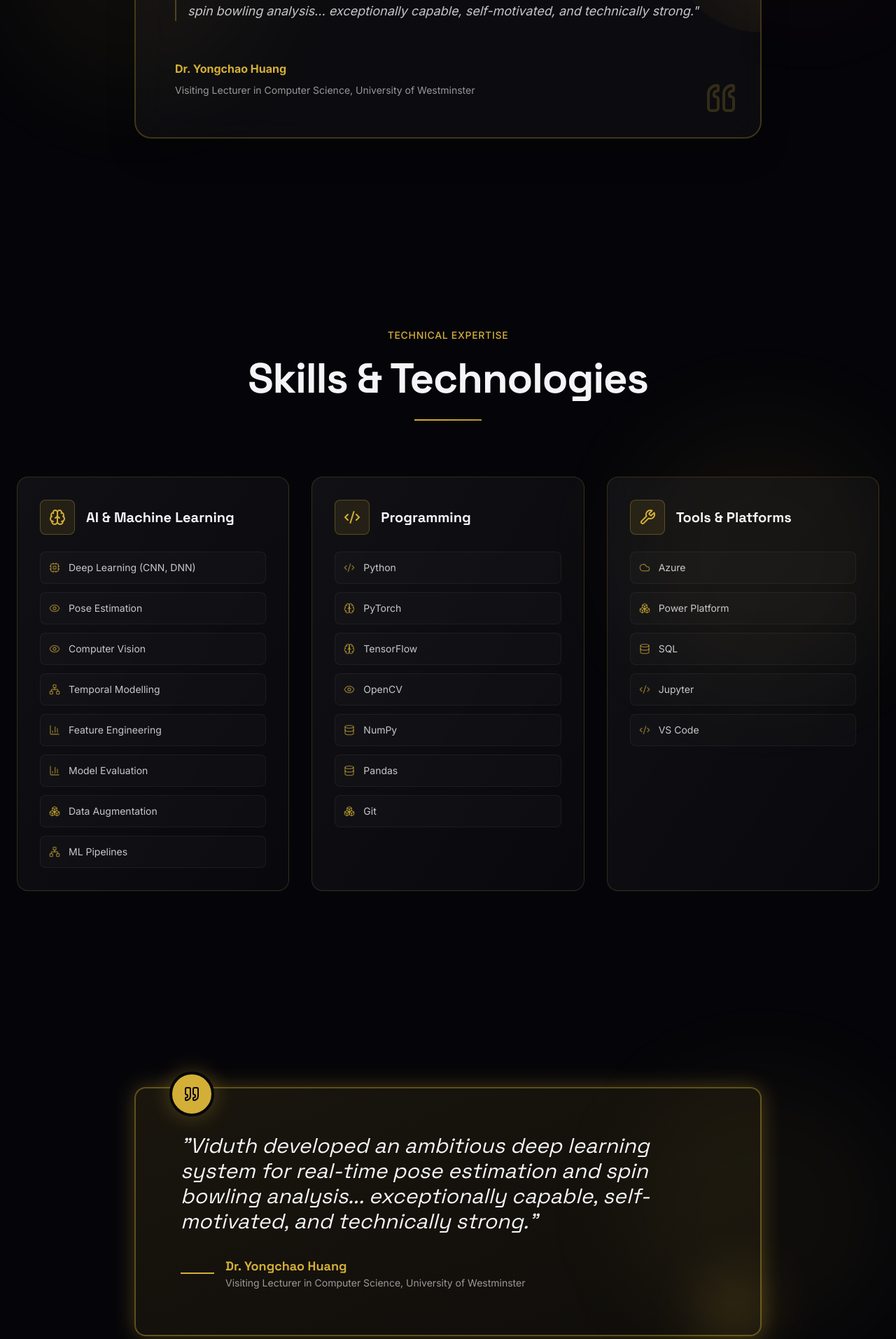
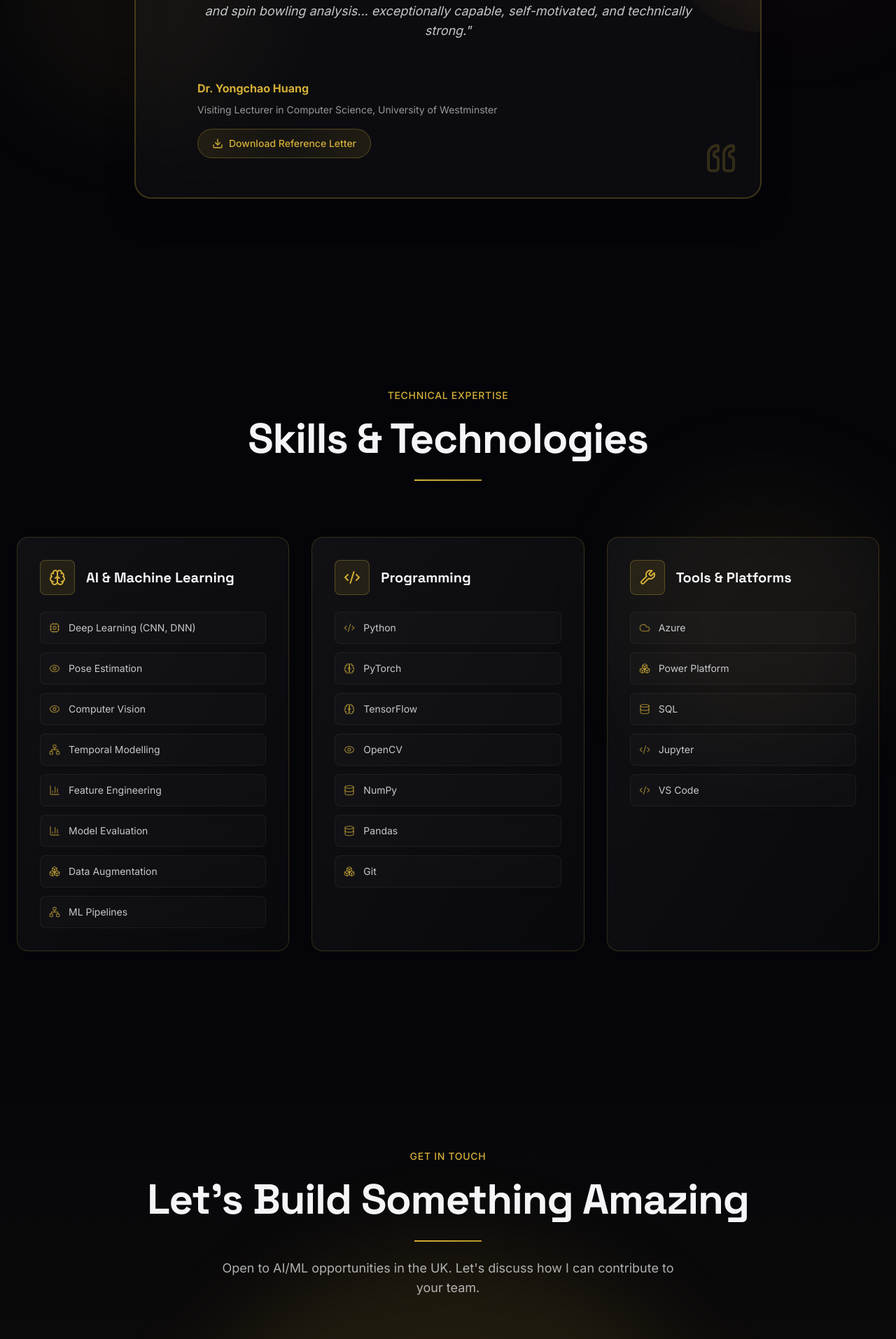
Before and after one commit to Lithira-Silva/ViduthIshara_Portfolio, a Next.js app: page / in a window 1280 px wide. Shown: the part 3547-5460 px from the top of the page at 70% size. Built offline with nearby package versions, Linux system fonts and the light colour scheme.

Commit message:
Refactor code structure for improved readability and maintainability

```diff
--- a/components/AcademicRecognition.tsx
+++ b/components/AcademicRecognition.tsx
@@ -1,7 +1,7 @@
 "use client";
 
 import { motion } from "framer-motion";
-import { Award, Quote, Sparkles } from "lucide-react";
+import { Award, Quote, Download } from "lucide-react";
 
 export default function AcademicRecognition() {
   return (
@@ -53,16 +53,28 @@ export default function AcademicRecognition() {
               {/* Decorative Corner Elements */}
               <div className="absolute top-0 right-0 w-32 h-32 bg-gradient-to-bl from-gold/10 to-transparent rounded-bl-full" />
 
-              <div className="relative space-y-8">
+              <div className="relative space-y-8 px-4 md:px-8">
                 {/* Quote */}
-                <blockquote className="text-base sm:text-lg text-foreground/80 leading-[1.8] italic pl-4 border-l-2 border-gold/30">
+                <blockquote className="text-base sm:text-lg text-foreground/80 leading-[1.8] italic text-center">
                   "Viduth developed an ambitious deep learning system for real-time pose estimation and spin bowling analysis... exceptionally capable, self-motivated, and technically strong."
                 </blockquote>
 
                 {/* Attribution */}
-                <div className="pt-6">
-                  <p className="font-bold text-gold text-base mb-2">Dr. Yongchao Huang</p>
-                  <p className="text-sm text-foreground/60 leading-relaxed">Visiting Lecturer in Computer Science, University of Westminster</p>
+                <div className="pt-6 space-y-4">
+                  <div>
+                    <p className="font-bold text-gold text-base mb-2">Dr. Yongchao Huang</p>
+                    <p className="text-sm text-foreground/60 leading-relaxed">Visiting Lecturer in Computer Science, University of Westminster</p>
+                  </div>
+
+                  {/* Download Button */}
+                  <a
+                    href="/pdf/Reference letter.pdf"
+                    download
+                    className="inline-flex items-center gap-2 px-5 py-2.5 rounded-full bg-gradient-to-r from-gold/10 via-gold/5 to-gold/10 border border-gold/30 hover:border-gold text-gold font-medium text-sm transition-all duration-300 hover:shadow-[0_4px_16px_rgba(212,175,55,0.2)] hover:scale-105"
+                  >
+                    <Download className="w-4 h-4" />
+                    <span>Download Reference Letter</span>
+                  </a>
                 </div>
               </div>
             </div>
--- a/components/Testimonial.tsx
+++ b/components/Testimonial.tsx
@@ -1,50 +1,5 @@
 "use client";
 
-import { motion } from "framer-motion";
-import { Quote } from "lucide-react";
-
 export default function Testimonial() {
-  return (
-    <section className="relative py-140 px-6 overflow-hidden">
-      {/* Background */}
-      <div className="absolute right-0 top-1/2 -translate-y-1/2 w-96 h-96 bg-gold/5 rounded-full blur-3xl" />
-
-      <div className="relative z-10 max-w-4xl mx-auto">
-        <motion.div
-          initial={{ opacity: 0, y: 30 }}
-          whileInView={{ opacity: 1, y: 0 }}
-          viewport={{ once: true }}
-          transition={{ duration: 0.8 }}
-          className="relative p-12 md:p-16 rounded-2xl bg-gradient-to-br from-gold/10 to-gold/5 border-2 border-gold/40 shadow-gold-glow"
-        >
-          {/* Quote Icon */}
-          <div className="absolute -top-6 left-12 p-4 rounded-full bg-gold border-4 border-background shadow-gold-glow">
-            <Quote className="w-6 h-6 text-background" />
-          </div>
-
-          {/* Quote */}
-          <blockquote className="text-2xl md:text-3xl font-heading leading-relaxed text-foreground mb-8 italic">
-            "Viduth developed an ambitious deep learning system for real-time pose estimation and spin bowling
-            analysis... exceptionally capable, self-motivated, and technically strong."
-          </blockquote>
-
-          {/* Author */}
-          <div className="flex items-center gap-4">
-            <div className="h-[2px] w-12 bg-gold" />
-            <div>
-              <div className="font-heading font-bold text-gold text-lg">
-                Dr. Yongchao Huang
-              </div>
-              <div className="text-foreground/60 text-sm">
-                Visiting Lecturer in Computer Science, University of Westminster
-              </div>
-            </div>
-          </div>
-
-          {/* Decorative Elements */}
-          <div className="absolute -bottom-3 -right-3 w-24 h-24 bg-gradient-gold rounded-full blur-2xl opacity-20" />
-        </motion.div>
-      </div>
-    </section>
-  );
+  return null;
 }
```
Also changed, not shown: 1 other file (tests, documents, lock files or other folders).
